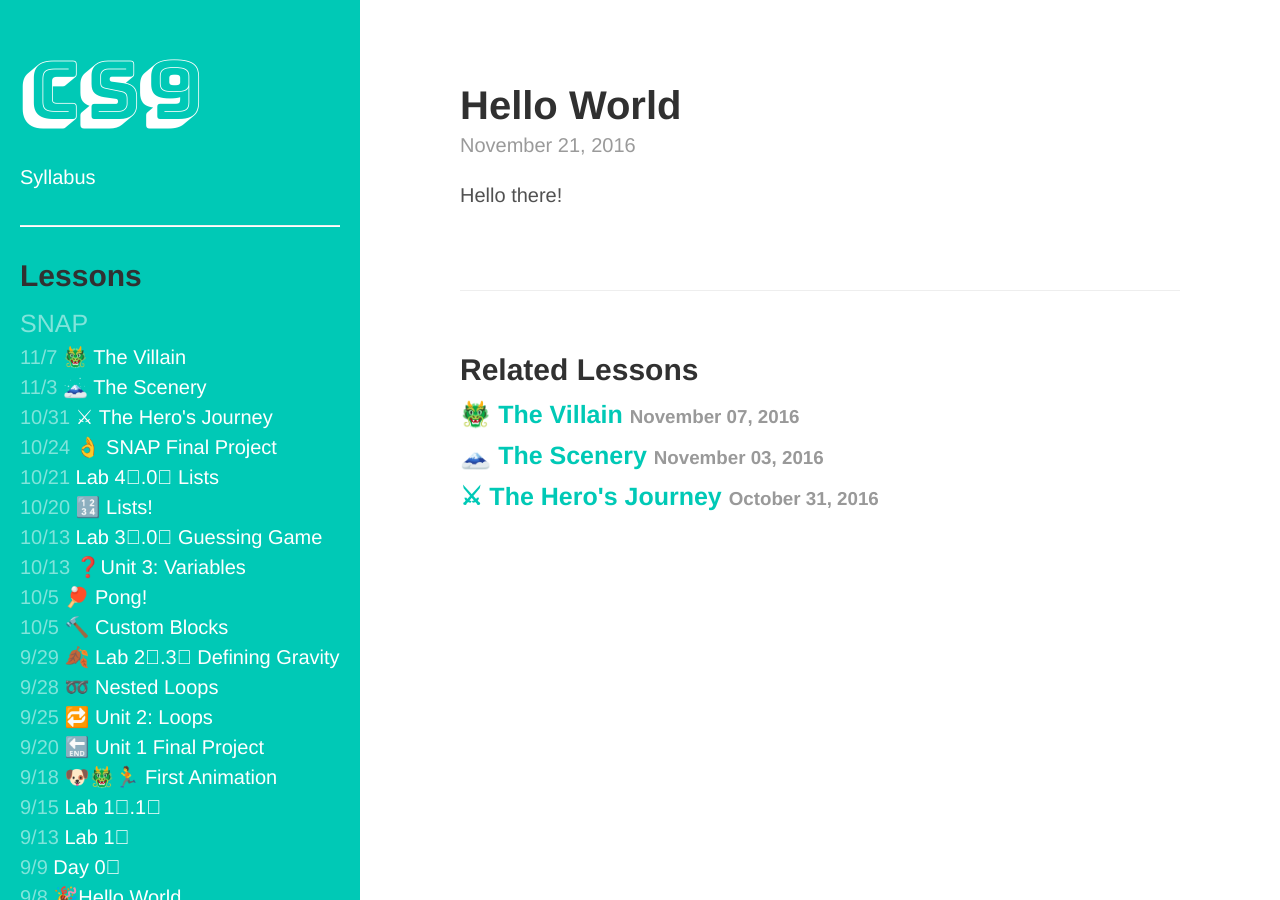
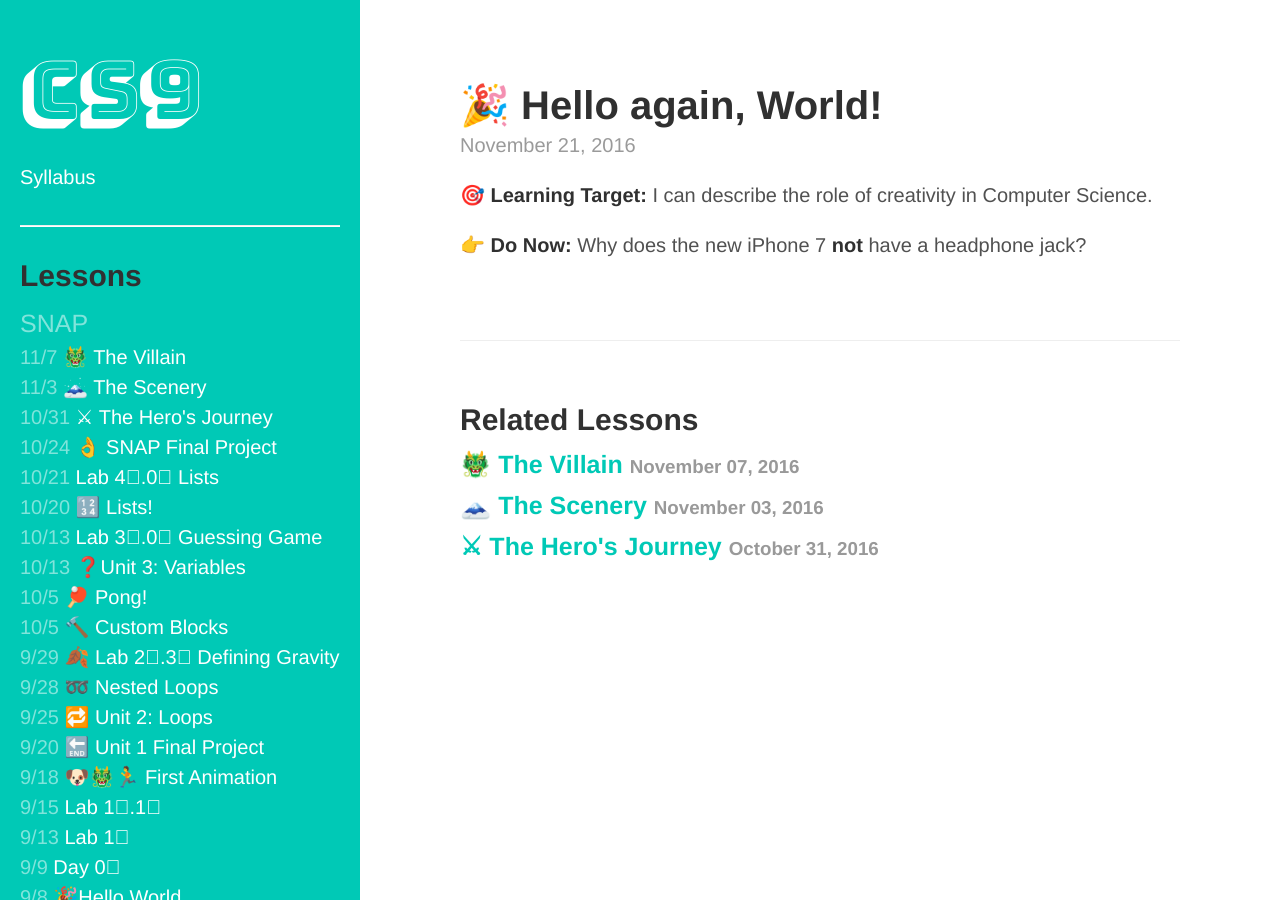
Before and after one commit to bensk/CS9, a Jekyll site: the page built from _posts/Python/2016-11-21-hello-world.md, in a window 1280 px wide. Built offline with Jekyll 4.4.1, drawn with Linux system fonts in a browser that asks for light colours; some web fonts are replaced; a style sheet for code colours, icons or effects is not loaded.

Commit message:
🆙dated

```diff
--- a/_posts/Python/2016-11-21-hello-world.md
+++ b/_posts/Python/2016-11-21-hello-world.md
@@ -1,8 +1,10 @@
 ---
 layout: "post"
-title: "Hello World"
+title: "🎉 Hello again, World!"
 date: "2016-11-21 10:01"
 category: "Python"
 ---
 
-Hello there!
+🎯 **Learning Target:** I can describe the role of creativity in Computer Science.
+
+👉 **Do Now:** Why does the new iPhone 7 **not** have a headphone jack?
```
